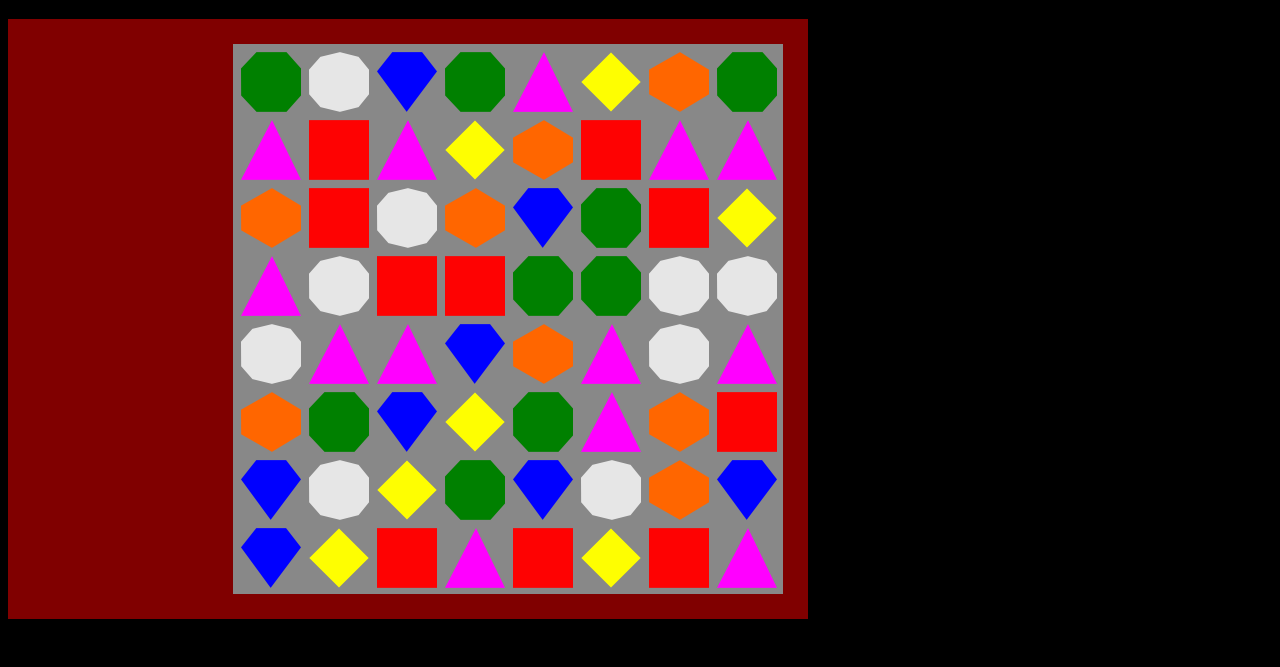
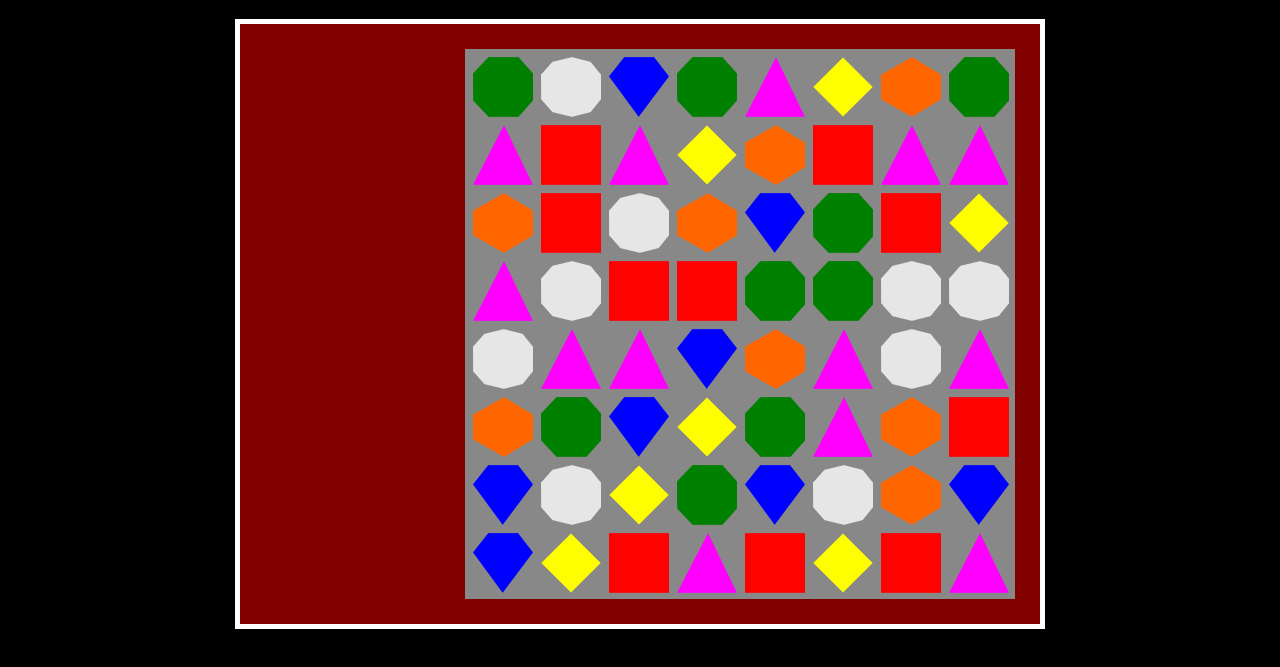
Before and after one commit to fdfragoso/biju-game, a plain HTML site: page game/index.html in a window 1280 px wide. Shown: the part 61-728 px from the top of the page. Drawn offline with Linux system fonts and the light colour scheme.

Commit message:
Centralized game on the page.

```diff
--- a/game/style/layout.css
+++ b/game/style/layout.css
@@ -8,3 +8,8 @@ h1 {
     font-family: Arial;
     color: #FFFFFF;
 }
+
+#cr-stage {
+    margin: auto;
+    border: 5px solid #FFFFFF;
+}
```
Also changed, not shown: docs/concepts/game.svg.
